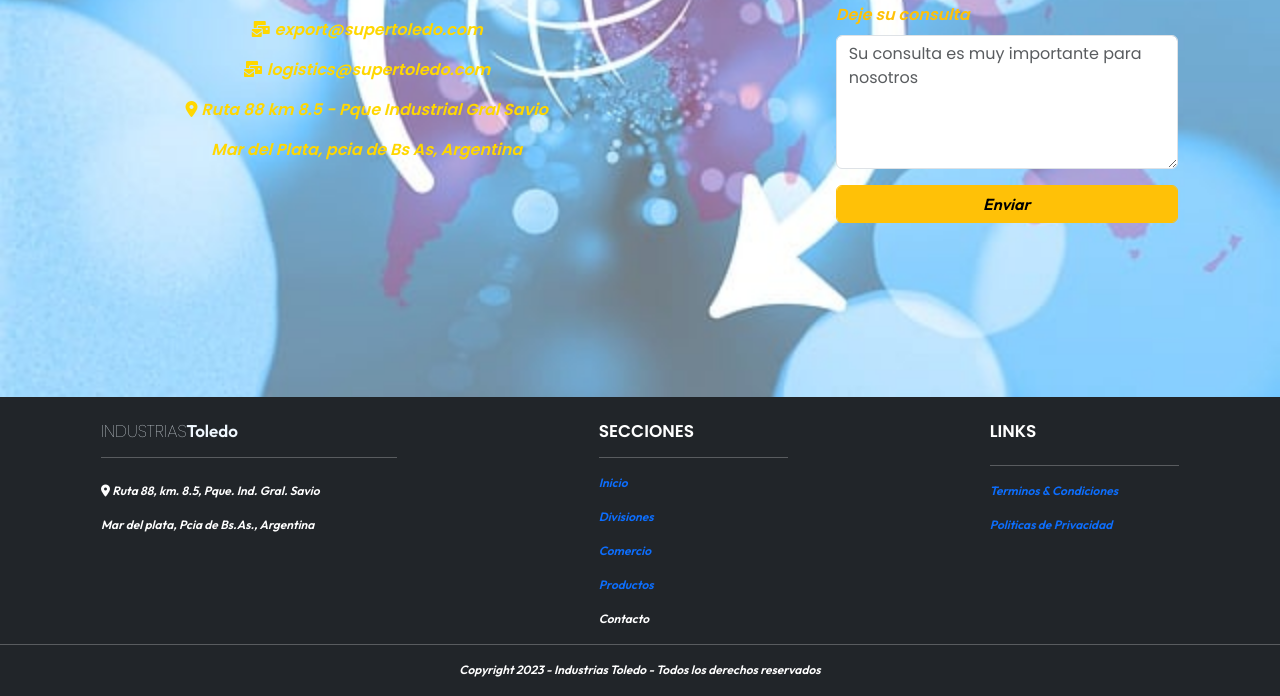
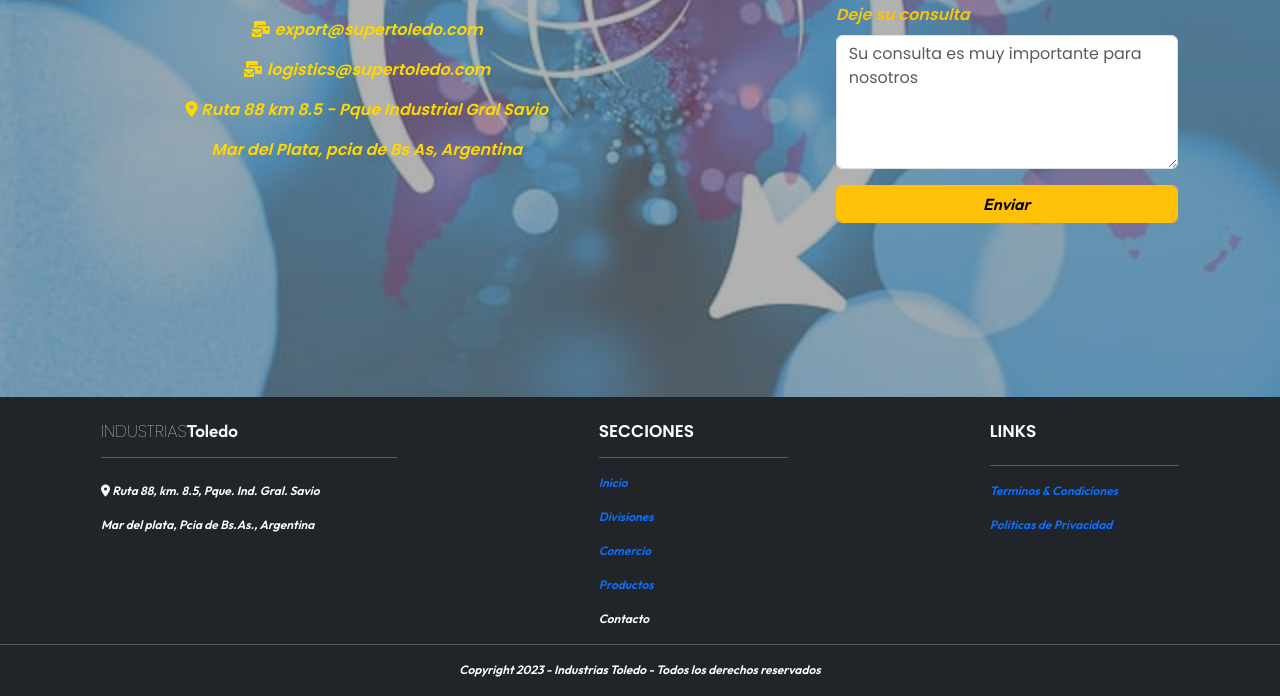
Before and after one commit to exaunien/industriaToledo, a website: page pages/contacto.html in a window 1280 px wide. Shown: the part 403-1099 px from the top of the page. Drawn offline with nearby package versions, Linux system fonts and the light colour scheme.

Commit message:
3ra preentrega correccion

```diff
--- a/scss/components/_contacto.scss
+++ b/scss/components/_contacto.scss
@@ -3,7 +3,8 @@
 .contacto {
   width: map-get($estilos, ancho);
   height: 100vh;
-  background-image: url(../img/import-7641107_640.jpg);
+  background-image: linear-gradient(rgba(0, 0, 0, 0.3), rgba(0, 0, 0, 0.3)),
+    url(../img/import-7641107_640.jpg);
   background-repeat: no-repeat;
   background-position: center;
   background-size: cover;
```
Also changed, not shown: css/estilos.css.
